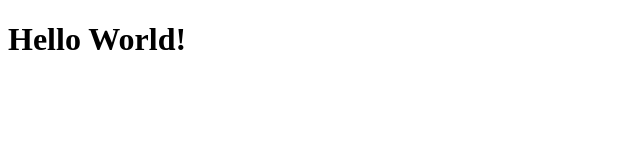
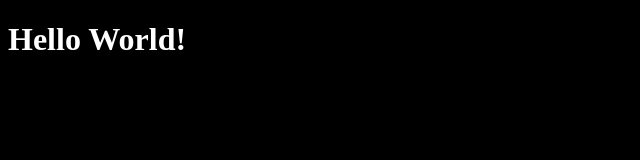
Before and after one commit to jhedlund6776/jhedlund6776.github.io, a plain HTML site: page index.html in a window 1280 px wide. Shown: the whole page, without its empty margins (0-640 px from the left). Drawn offline with Linux system fonts and the light colour scheme.

Commit message:
Update index.html

```diff
--- a/index.html
+++ b/index.html
@@ -3,6 +3,7 @@
 <head>
   <meta charset="UTF-8">
   <title>Jessica Hedlund</title>
+  <link rel="stylesheet" href="http://jhedlund6776.github.io/css/styles.css">
   </head>
   <body>
     <div>
```
